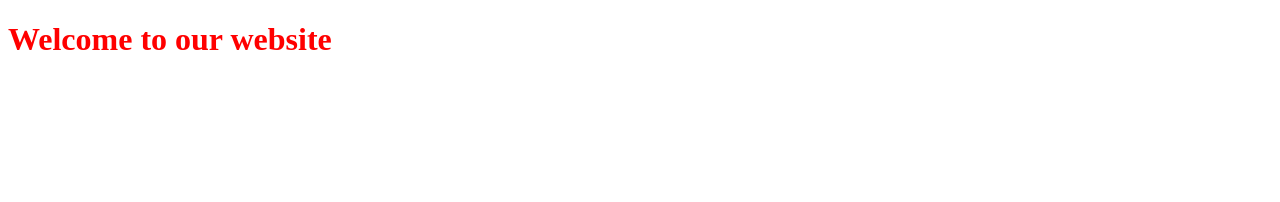
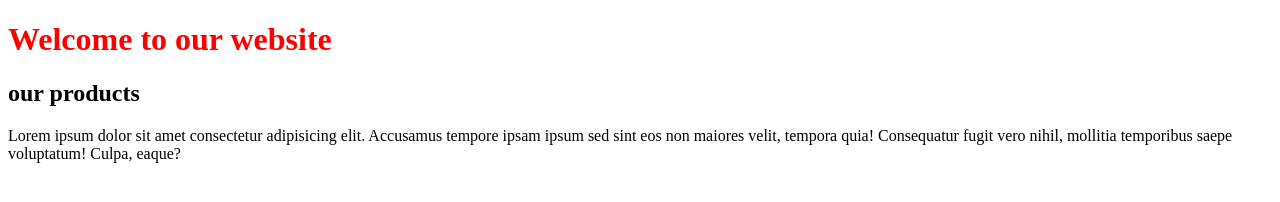
Before and after one commit to Mishka525/Onlinestore, a plain HTML site: page index.html in a window 1280 px wide. Drawn offline with Linux system fonts and the light colour scheme.

Commit message:
added commands

```diff
--- a/index.html
+++ b/index.html
@@ -11,5 +11,11 @@
     <header>
         <h1>Welcome to our website</h1>
     </header>
+    <main>
+        <div class="container">
+            <h2>our products</h2>
+            <p>Lorem ipsum dolor sit amet consectetur adipisicing elit. Accusamus tempore ipsam ipsum sed sint eos non maiores velit, tempora quia! Consequatur fugit vero nihil, mollitia temporibus saepe voluptatum! Culpa, eaque?</p>
+        </div>
+    </main>
 </body>
 </html>
```
